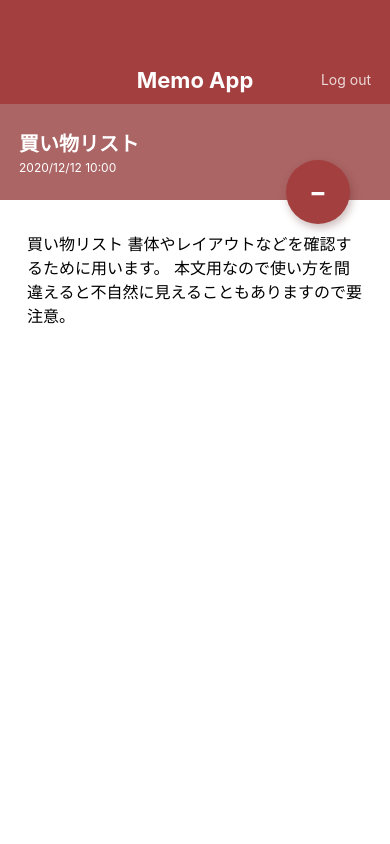
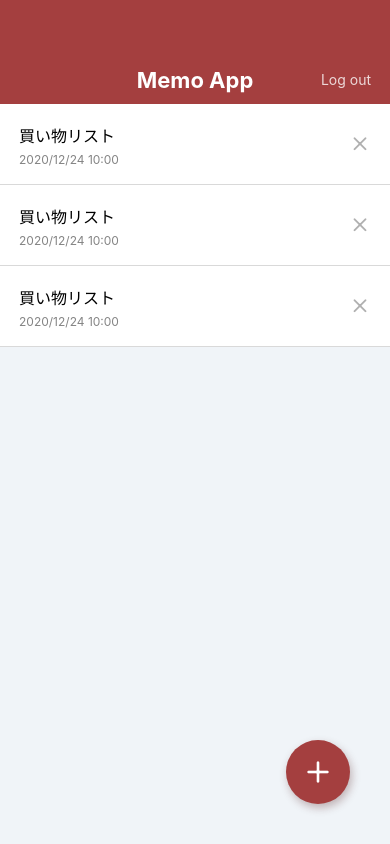
Before and after one commit to Christian-D-K/MemoApp, a React Native app: screen / in a window 390 px wide. Built offline with nearby package versions, Linux system fonts and the light colour scheme.

Commit message:
install icons

```diff
--- a/App.jsx
+++ b/App.jsx
@@ -1,11 +1,11 @@
 import React from 'react';
 
-// import MemoListScreen from './src/screens/MemoListScreen';
-import MemoDetailScreen from './src/screens/MemoDetailScreen';
+import MemoListScreen from './src/screens/MemoListScreen';
+// import MemoDetailScreen from './src/screens/MemoDetailScreen';
 
 export default function App() {
   return (
-    // <MemoListScreen />
-    <MemoDetailScreen />
+    <MemoListScreen />
+    // <MemoDetailScreen />
   );
 }
--- a/package.json
+++ b/package.json
@@ -8,6 +8,7 @@
     "eject": "expo eject"
   },
   "dependencies": {
+    "@expo/vector-icons": "^10.2.1",
     "expo": "~43.0.0",
     "expo-status-bar": "~1.1.0",
     "prop-types": "^15.7.2",
--- a/src/components/CircleButton.jsx
+++ b/src/components/CircleButton.jsx
@@ -1,19 +1,21 @@
 import React from 'react';
-import { View, Text, StyleSheet } from 'react-native';
+import { View, StyleSheet } from 'react-native';
 import { string, shape } from 'prop-types';
 
+import { Feather } from '@expo/vector-icons';
+
 export default function CircleButton(props) {
-  const { children, style } = props;
+  const { style, name } = props;
   return (
     <View style={[styles.circleButton, style]}>
-      <Text style={styles.circleButtonLabel}>{children}</Text>
+      <Feather name={name} size={32} color="white" />
     </View>
   );
 }
 
 CircleButton.propTypes = {
-  children: string.isRequired,
   style: shape(),
+  name: string.isRequired,
 };
 
 CircleButton.defaultProps = {
--- a/src/components/MemoList.jsx
+++ b/src/components/MemoList.jsx
@@ -1,5 +1,7 @@
 import React from 'react';
 import { View, Text, StyleSheet } from 'react-native';
+
+import { Feather } from '@expo/vector-icons';
 
 export default function MemoList() {
   return (
@@ -10,7 +12,7 @@ export default function MemoList() {
           <Text style={styles.memoListItemDate}>2020/12/24 10:00</Text>
         </View>
         <View>
-          <Text>X</Text>
+          <Feather name="x" size={22} color="#B0B0B0" />
         </View>
       </View>
       <View style={styles.memoListItem}>
@@ -19,7 +21,7 @@ export default function MemoList() {
           <Text style={styles.memoListItemDate}>2020/12/24 10:00</Text>
         </View>
         <View>
-          <Text>X</Text>
+          <Feather name="x" size={22} color="#B0B0B0" />
         </View>
       </View>
       <View style={styles.memoListItem}>
@@ -28,7 +30,7 @@ export default function MemoList() {
           <Text style={styles.memoListItemDate}>2020/12/24 10:00</Text>
         </View>
         <View>
-          <Text>X</Text>
+          <Feather name="x" size={22} color="#B0B0B0" />
         </View>
       </View>
     </View>
--- a/src/screens/MemoDetailScreen.jsx
+++ b/src/screens/MemoDetailScreen.jsx
@@ -1,5 +1,10 @@
 import React from 'react';
-import { View, ScrollView, Text, StyleSheet } from 'react-native';
+import {
+  View,
+  ScrollView,
+  Text,
+  StyleSheet,
+} from 'react-native';
 
 import AppBar from '../components/AppBar';
 import CircleButton from '../components/CircleButton';
@@ -19,7 +24,7 @@ export default function MemoDetailScreen() {
           本文用なので使い方を間違えると不自然に見えることもありますので要注意。
         </Text>
       </ScrollView>
-      <CircleButton style={{ top: 160, bottom: 'aout' }}>-</CircleButton>
+      <CircleButton>+</CircleButton>
     </View>
   );
 }
--- a/src/screens/MemoListScreen.jsx
+++ b/src/screens/MemoListScreen.jsx
@@ -1,5 +1,5 @@
 import React from 'react';
-import { View } from 'react-native';
+import { View, StyleSheet } from 'react-native';
 
 import AppBar from '../components/AppBar';
 import MemoList from '../components/MemoList';
@@ -10,7 +10,7 @@ export default function MemoListScreen() {
     <View style={styles.container}>
       <AppBar />
       <MemoList />
-      <CircleButton>+</CircleButton>
+      <CircleButton name="plus" />
     </View>
   );
 }
```
Also changed, not shown: 1 other file (tests, documents, lock files or other folders).
